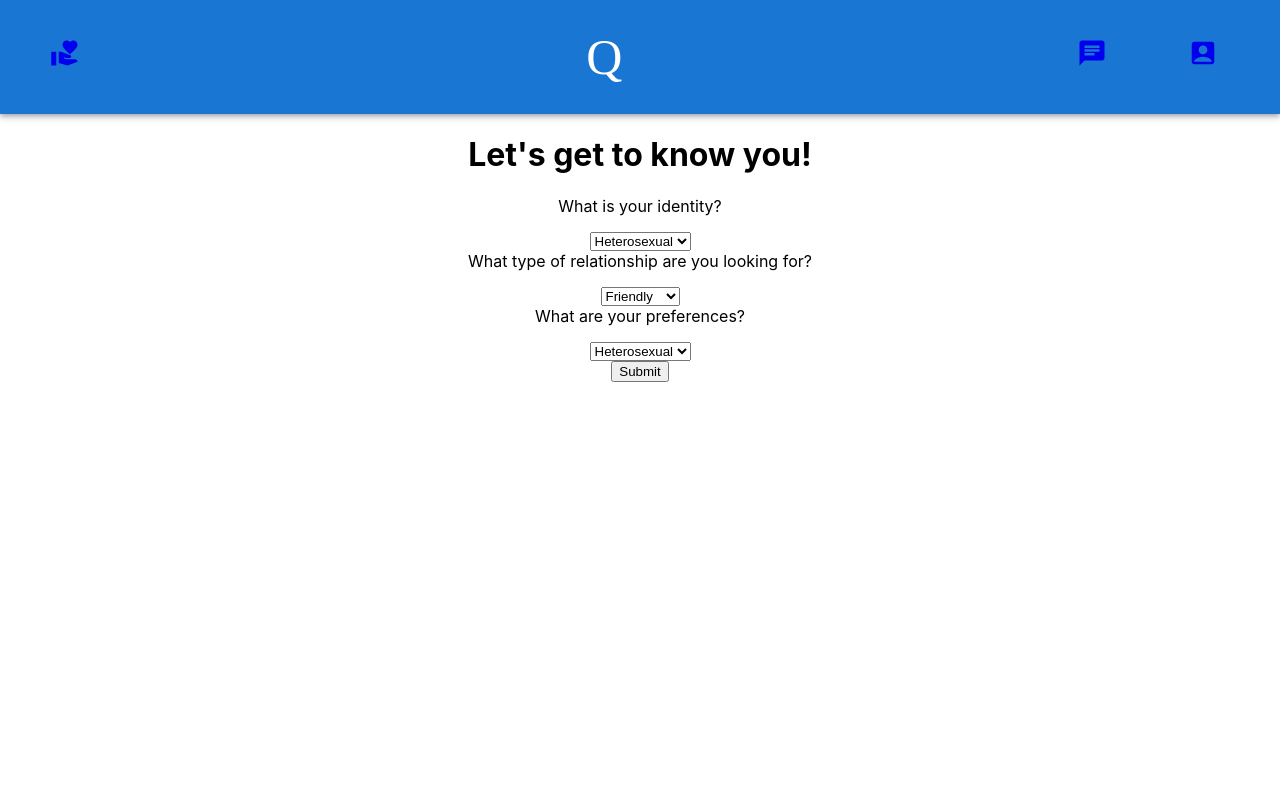
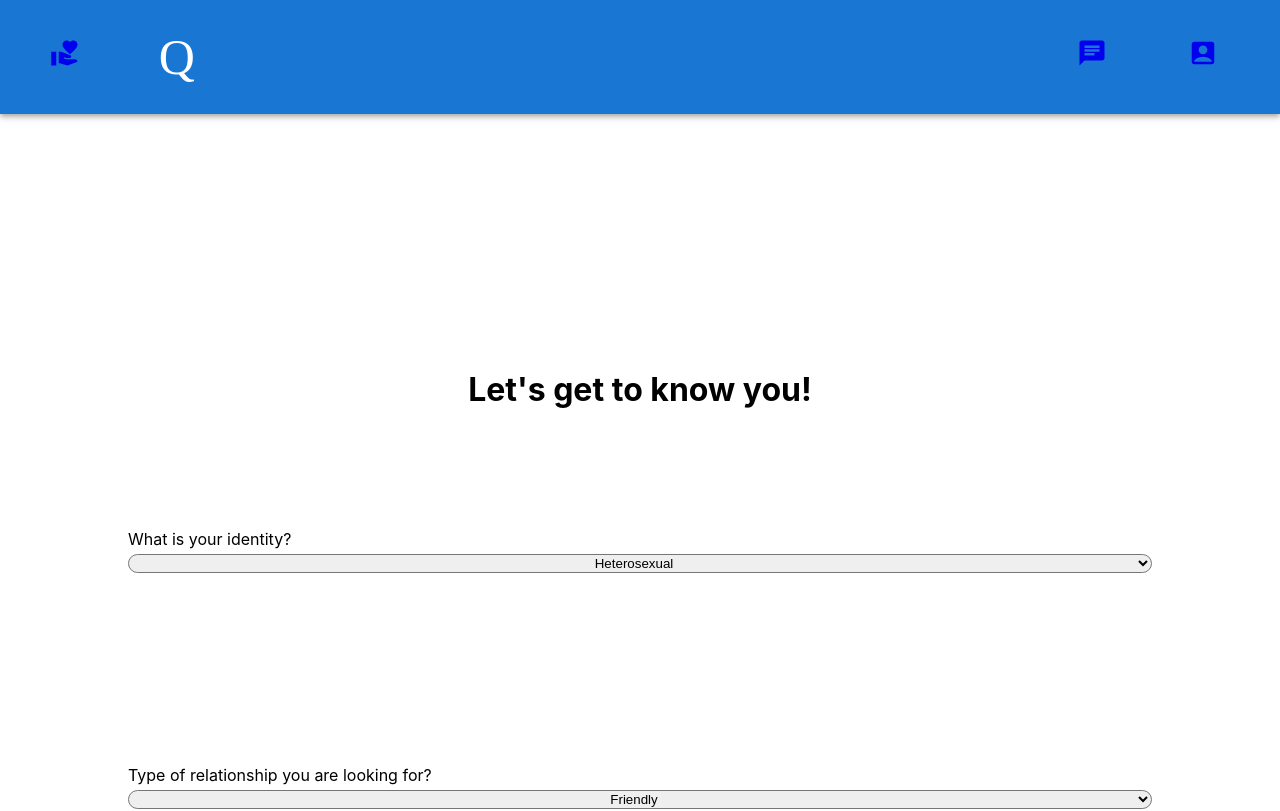
Before and after one commit to BlakeSartin/Dating-App, a React (Create React App) app in the folder client/: page /register in a window 1280 px wide. Shown: the top 811 px of the page. Built offline with nearby package versions, Linux system fonts and the light colour scheme.

Commit message:
Add styling for both register prompts

```diff
--- a/client/src/components/RegistrationForm.js
+++ b/client/src/components/RegistrationForm.js
@@ -24,7 +24,6 @@ export default function RegistrationForm(props) {
 
   const handleSubmit = (event) => {
     event.preventDefault();
-    alert(`1: ${identity} 2: ${relationship} 3: ${preference}`)
     setActive(!isActive);
   }
 
@@ -37,10 +36,10 @@ export default function RegistrationForm(props) {
   }
 
   return (
-    <div>
+    <div className="register-div">
       <h1 className={isActive ? "active" : "inactive"}>Let's get to know you!</h1>
 
-      <form onSubmit={handleSubmit} id="first-prompt" className={isActive ? "active" : "inactive"}>
+      <form onSubmit={handleSubmit} className={isActive ? "active" : "inactive"}>
         <label>What is your identity?</label>
         <select value={identity} onChange={registerIdentity}>
           <option value="heterosexual">Heterosexual</option>
@@ -48,7 +47,7 @@ export default function RegistrationForm(props) {
           <option value="lesbian">Lesbian</option>
         </select>
 
-        <label>What type of relationship are you looking for?</label>
+        <label>Type of relationship you are looking for?</label>
         <select value={relationship} onChange={registerRelationship}>
             <option value="Friendly">Friendly</option>
             <option value="Roamntic">Romantic</option>
@@ -67,6 +66,8 @@ export default function RegistrationForm(props) {
 
       <div id="secondary-prompt" className={isActive ? "inactive" : "active"}>
         <h1>Ready to mingle?</h1>
+
+        <section>
           <button onClick={startMatch}>
             Get matched!
           </button>
@@ -74,6 +75,7 @@ export default function RegistrationForm(props) {
           <button onClick={toProfile}>
             Continue building profile.
           </button>
+        </section>
       </div>
     </div>
   )
--- a/client/src/components/registrationForm.scss
+++ b/client/src/components/registrationForm.scss
@@ -3,18 +3,71 @@
 }
 
 // Initial register prompt
-div {
+h1 {
   text-align: center;
+  margin-top: 20%;
+  margin-bottom: 3rem;
+}
 
 form {
   display: flex;
   flex-direction: column;
-    align-items: center;
+  height: 70vh;
+  padding-top: 4.5rem;
 
   label {
+    margin-left: 10%;
+    margin-bottom: 5px;
+  }
+
+  select {
+    border-radius: 1rem;
+    text-align: center;
     margin-bottom: 1rem;
+    width: 80%;
+    height: 3rem;
+    margin: 0 auto;
+    margin-bottom: 15%;
   }
+
+  input[type=submit] {
+    background-color: #be5555;
+    border-radius: 5rem;
+    border: none;
+    color: #ffff;
+    height: 5rem;
+    width: 5rem;
+    margin: 0 auto;
   }
 }
 
 // Secondary page
+#secondary-prompt {
+  height: 70vh;
+
+  section {
+    display: flex;
+    flex-direction: column;
+    height: 100%;
+  }
+
+  button:first-child {
+    margin-top: 35%;
+    margin-bottom: 7rem;
+  }
+
+  button {
+    background-color: #fff;
+    border: black solid 1.5px;
+    border-radius: 1rem;
+    width: 80%;
+    height: 3.5rem;
+    margin: 0 auto;
+  }
+
+  button:hover {
+    background-color: #be5555;
+    border: #be5555 solid 2px;
+    color: #fff;
+  }
+}
```
Lines whose indentation alone changed are shown as unchanged.
